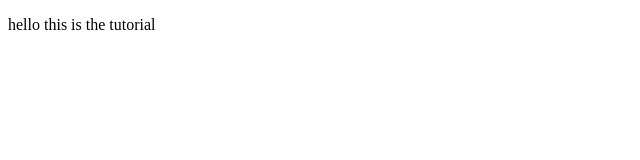
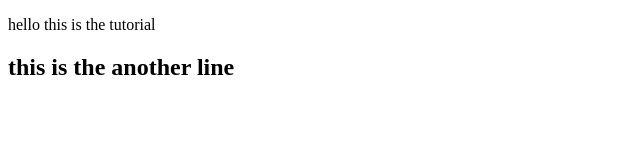
Before and after one commit to PawanBhardwaj99116/YoutubeClone, a plain HTML site: page index.html in a window 1280 px wide. Shown: the whole page, without its empty margins (0-640 px from the left). Drawn offline with Linux system fonts and the light colour scheme.

Commit message:
thodo so change

```diff
--- a/index.html
+++ b/index.html
@@ -8,5 +8,6 @@
 </head>
 <body>
     <P>hello this is the tutorial</P>
+    <h2>this is the another line</h2>
 </body>
 </html>
```
